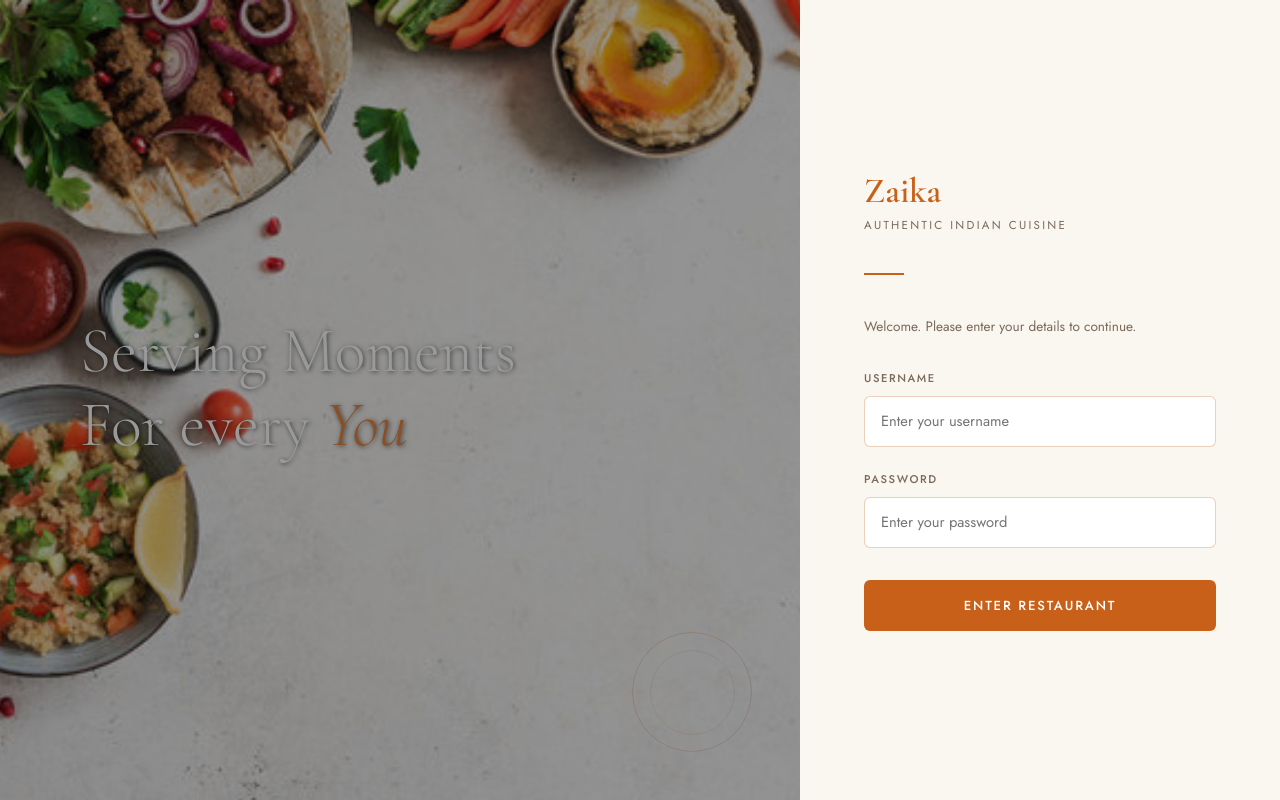
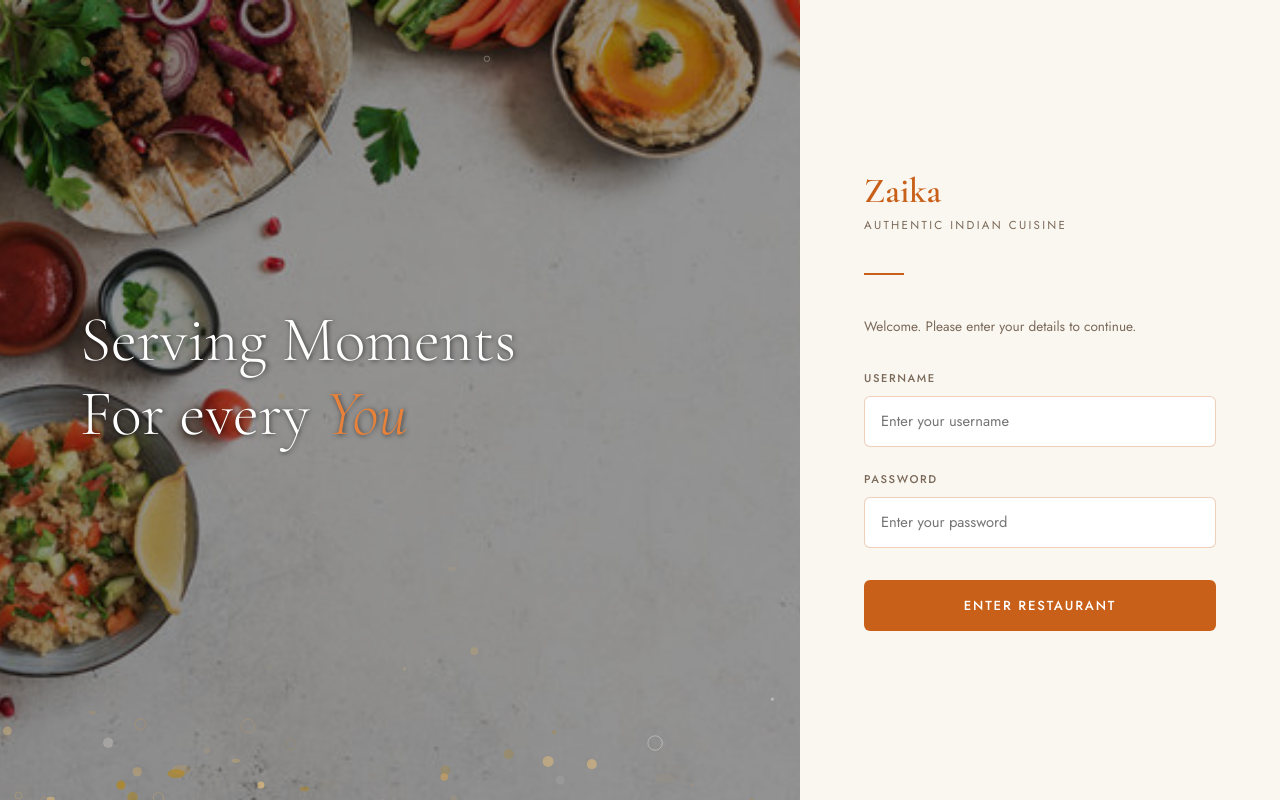
Before and after one commit to Nafis266/online-restaurant-ui, a plain HTML site: page index.html in a window 1280 px wide. Drawn offline with nearby package versions, Linux system fonts and the light colour scheme.

Commit message:
added canvas

```diff
--- a/index.html
+++ b/index.html
@@ -30,6 +30,16 @@
       background-color: rgba(0,0,0,0.4);
       z-index: 1;
     }
+    #particle-canvas {
+      position: absolute;
+      inset: 0;
+      width: 100%;
+      height: 100%;
+      z-index: 2;
+      pointer-events: none;
+    }
+
+
     .login-tagline {
       font-family: 'Cormorant Garamond', serif;
       font-size: clamp(2.5rem, 5vw, 4.5rem);
@@ -38,16 +48,13 @@
       line-height: 1.15;
       margin-bottom: 1.5rem;
       position: relative;
+      z-index: 3;
       text-shadow: 1px 1px 5px rgba(0, 0, 0, 0.6);
     }
     .login-tagline em { color: var(--saffron-light); font-style: italic; }
     .login-ornament {
-      position: absolute;
-      bottom: 3rem; right: 3rem;
-      width: 120px; height: 120px;
-      border: 1px solid rgba(200,96,26,0.2);
-      border-radius: 50%;
-      display: flex; align-items: center; justify-content: center;
+      z-index: 3;
+      position: relative;
     }
     .login-ornament::before {
       content: '';
@@ -110,6 +117,7 @@
   <div class="login-wrapper">
 
     <div class="login-left">
+      <canvas id="particle-canvas"></canvas>
       <div class="login-tagline">
         Serving Moments<br>For every <em>You</em><br>
       </div>
@@ -144,5 +152,6 @@
       window.location.href = 'menu.html';
     }
   </script>
+  <script src="script.js"></script>
 </body>
 </html>
--- a/script.js
+++ b/script.js
@@ -79,8 +79,7 @@ function toggleCart() {
   document.getElementById('cart-overlay').classList.toggle('open');
   renderCartItems();
 }
-
-/* ─── TOAST ─── */
+// toast
 let toastTimer;
 function showToast(msg) {
   const t = document.getElementById('toast');
@@ -91,7 +90,6 @@ function showToast(msg) {
   toastTimer = setTimeout(() => { t.style.display = 'none'; }, 3000);
 }
 
-/* ─── ACTIVE NAV LINK ─── */
 function setActiveNav() {
   const page = window.location.pathname.split('/').pop() || 'index.html';
   document.querySelectorAll('.nav-links a').forEach(a => {
@@ -100,8 +98,79 @@ function setActiveNav() {
   });
 }
 
-/* ─── ON LOAD ─── */
 document.addEventListener('DOMContentLoaded', () => {
   updateCartUI();
   setActiveNav();
 });
+(function () {
+  const canvas = document.getElementById('particle-canvas');
+  if (!canvas) return;
+  const ctx = canvas.getContext('2d');
+  let W, H;
+
+  class Particle {
+    constructor() { this.reset(true); }
+    reset(init) {
+      this.x      = Math.random() * (W || 600);
+      this.y      = init ? Math.random() * (H || 800) : (H || 800) + 10;
+      this.size   = Math.random() * 4 + 1.5;
+      this.speedY = -(Math.random() * 0.6 + 0.2);
+      this.speedX = (Math.random() - 0.5) * 0.3;
+      this.alpha  = Math.random() * 0.6 + 0.2;
+      this.decay  = Math.random() * 0.002 + 0.001;
+      this.type   = ['dot','dot','dot','leaf','ring'][Math.floor(Math.random() * 5)];
+      const palette = ['#d4a254','#e8c17a','#b8860b','#fff8f0','#c8a96e'];
+      this.color  = palette[Math.floor(Math.random() * palette.length)];
+    }
+    update() {
+      this.y      += this.speedY;
+      this.alpha  -= this.decay;
+      if (this.alpha <= 0 || this.y < -20) this.reset(false);
+    }
+    draw() {
+      ctx.save();
+      ctx.globalAlpha = this.alpha;
+      ctx.fillStyle   = this.color;
+      ctx.strokeStyle = this.color;
+      ctx.translate(this.x, this.y);
+      if (this.type === 'dot') {
+        ctx.beginPath();
+        ctx.arc(0, 0, this.size, 0, Math.PI * 2);
+        ctx.fill();
+      } else if (this.type === 'ring') {
+        ctx.beginPath();
+        ctx.arc(0, 0, this.size * 1.5, 0, Math.PI * 2);
+        ctx.lineWidth = 0.8;
+        ctx.stroke();
+      } else if (this.type === 'leaf') {
+        ctx.beginPath();
+        ctx.ellipse(0, 0, this.size * 2, this.size, 0, 0, Math.PI * 2);
+        ctx.fill();
+      }
+      ctx.restore();
+    }
+  }
+
+  function resize() {
+    const parent = canvas.parentElement;
+    W = canvas.width  = parent.offsetWidth;
+    H = canvas.height = parent.offsetHeight;
+  }
+
+  const particles = Array.from({ length: 60 }, () => new Particle());
+
+  (function loop() {
+    ctx.clearRect(0, 0, W, H);
+    particles.forEach(p => { p.update(); p.draw(); });
+    requestAnimationFrame(loop);
+  })();
+
+  window.addEventListener('resize', resize);
+
+  // KEY FIX — wait for full layout before reading dimensions
+  if (document.readyState === 'complete') {
+    resize();
+  } else {
+    window.addEventListener('load', resize);
+  }
+})();
```
